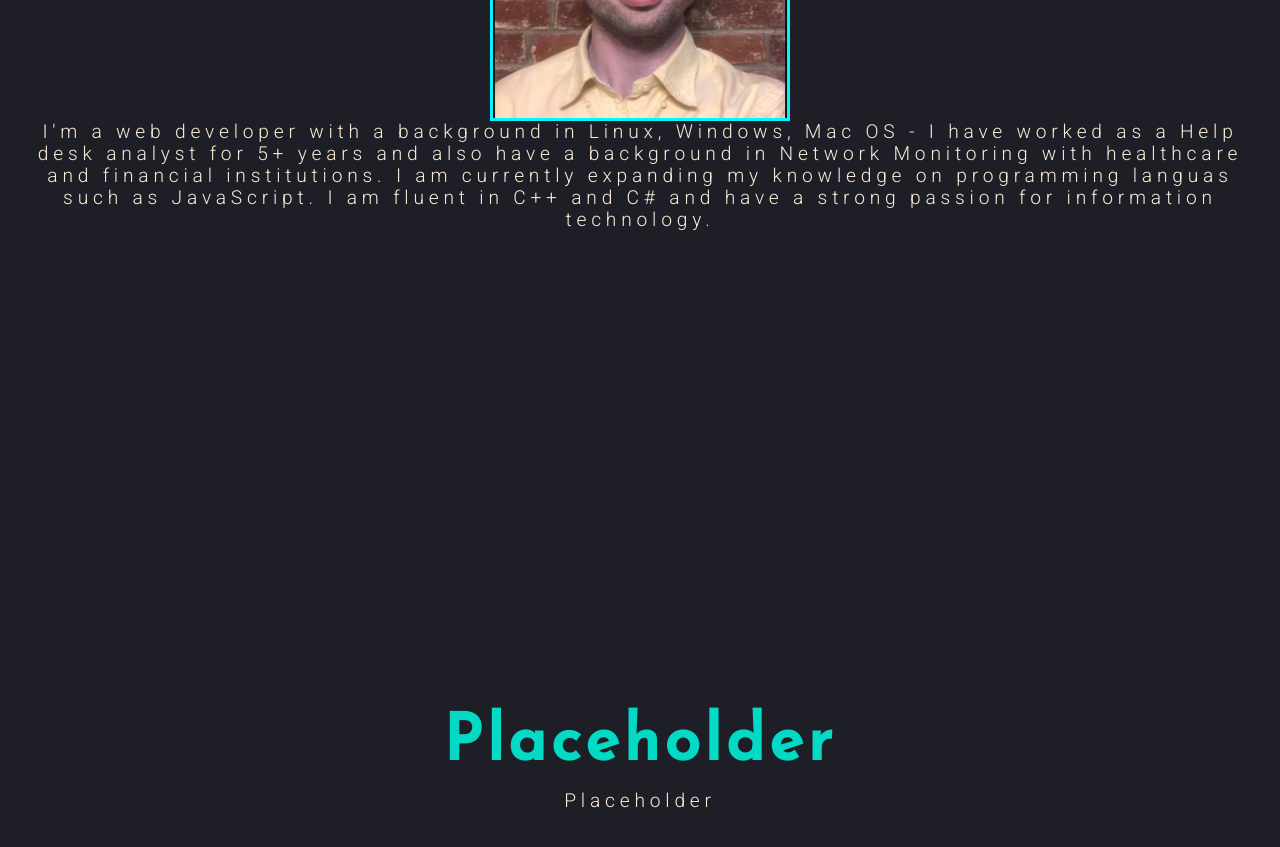
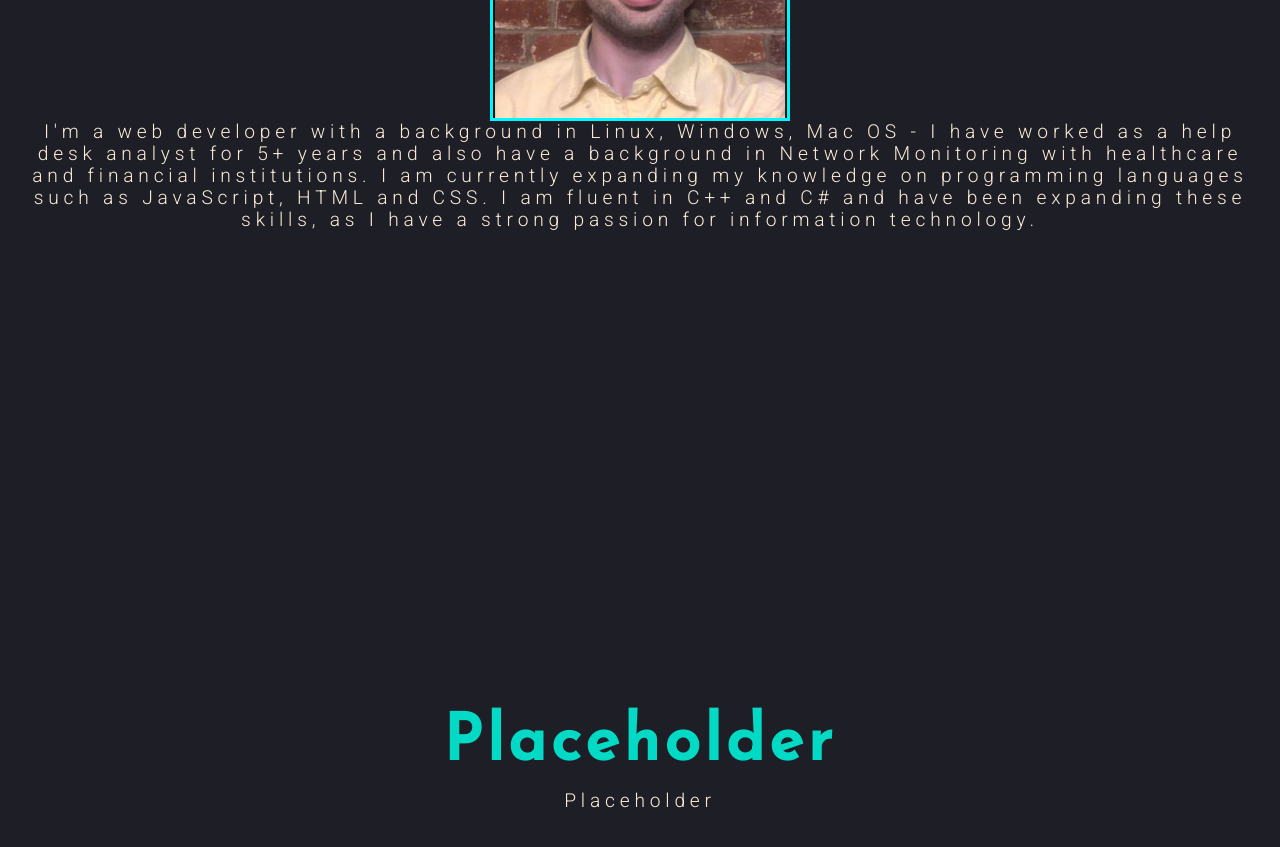
Before and after one commit to colganmitchell/portfolio, a plain HTML site: page index.html in a window 1280 px wide. Shown: the part 1240-2087 px from the top of the page. Drawn offline with nearby package versions, Linux system fonts and the light colour scheme; a script that the page names is missing.

Commit message:
Add files via upload

```diff
--- a/index.html
+++ b/index.html
@@ -45,11 +45,12 @@
     <section class="slider" id="tab-about-me">
       <h1>About Me</h1>
       <img src="selfie.jpg" height="350px" width="300px" overflow="hidden" alt="Italian Trulli">
-      <h2>I'm a web developer with a background in Linux, Windows, Mac OS - I have worked as a Help desk
+      <h2>I'm a web developer with a background in Linux, Windows, Mac OS - I have worked as a help desk
         analyst for 5+
         years and also have a background in Network Monitoring with healthcare and financial institutions. I am
-        currently expanding my knowledge on programming languas such as JavaScript. I am fluent in C++ and C# and have
-        a strong passion for information technology.
+        currently expanding my knowledge on programming languages such as JavaScript, HTML and CSS. I am fluent in C++
+        and C# and have been expanding these skills,
+        as I have a strong passion for information technology.
       </h2>
     </section>
     <section class="slider" id="tab-placeholder">
```
